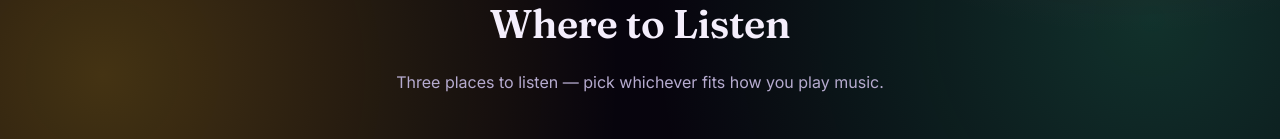
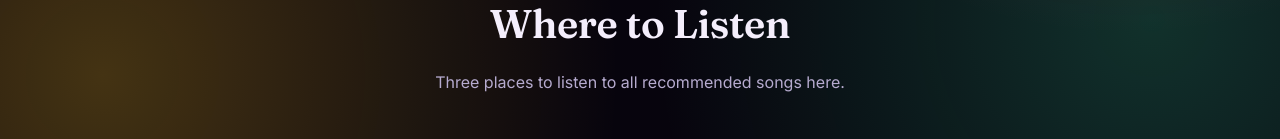
Before and after one commit to gooddeal22/dailymusicgems, a website: page templates/index.template.html in a window 1280 px wide. Shown: the part 605-744 px from the top of the page. Drawn offline with Linux system fonts and the light colour scheme.

Commit message:
Add files via upload

```diff
--- a/templates/index.template.html
+++ b/templates/index.template.html
@@ -64,7 +64,7 @@
       <div class="section-head">
         <span class="tag">01 · Listen</span>
         <h2>Where to Listen</h2>
-        <p>Three places to listen — pick whichever fits how you play music.</p>
+        <p>Three places to listen to all recommended songs here.</p>
       </div>
       <div class="grid-3">
 
```
